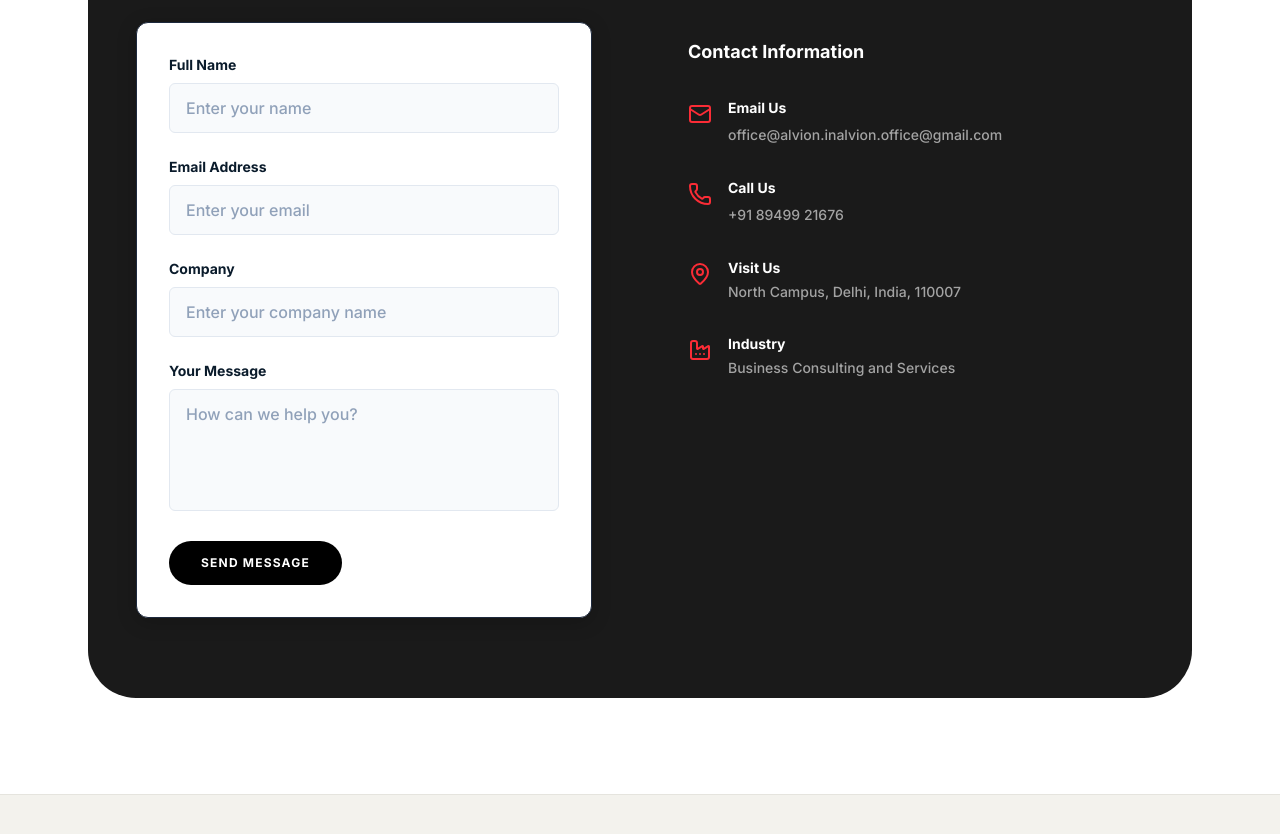
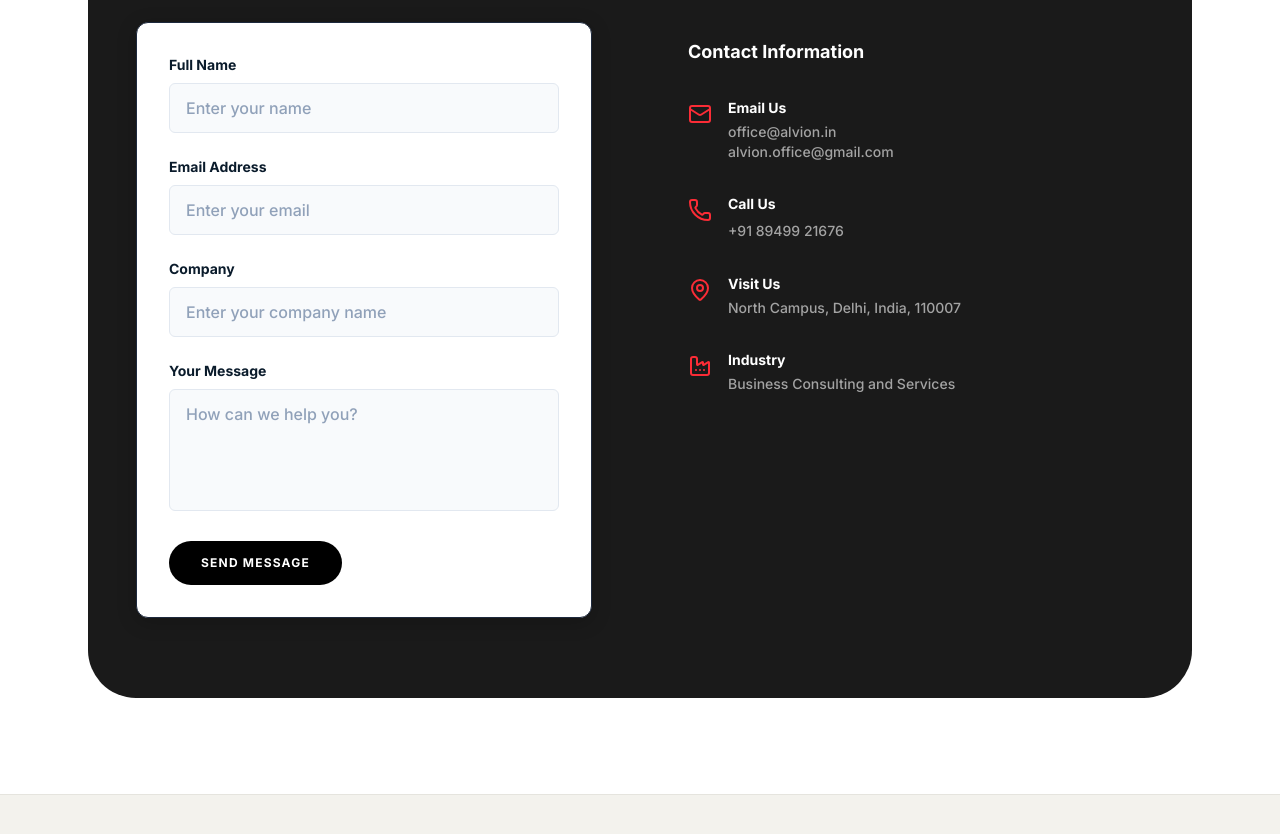
Before and after one commit to taranpreetsingh1177/alvion-website, a Next.js app: page / in a window 1280 px wide. Shown: the part 6940-7774 px from the top of the page. Built offline with nearby package versions, Linux system fonts and the light colour scheme.

Commit message:
mail change

```diff
--- a/components/Contact.tsx
+++ b/components/Contact.tsx
@@ -128,8 +128,8 @@ export function Contact() {
                                         <Mail className="w-6 h-6 text-red-500 mt-1 flex-shrink-0" />
                                         <div>
                                             <h4 className="font-bold text-white text-sm mb-1">Email Us</h4>
-                                            <a href="mailto:office@alvion.in" className="text-white/60 hover:text-white transition-colors text-sm font-medium">office@alvion.in</a>
-                                            <a href="mailto:alvion.office@gmail.com" className="text-white/60 hover:text-white transition-colors text-sm font-medium">alvion.office@gmail.com</a>
+                                            <a href="mailto:office@alvion.in" className="block text-white/60 hover:text-white transition-colors text-sm font-medium">office@alvion.in</a>
+                                            <a href="mailto:alvion.office@gmail.com" className="block text-white/60 hover:text-white transition-colors text-sm font-medium">alvion.office@gmail.com</a>
                                         </div>
                                     </div>
 
```
